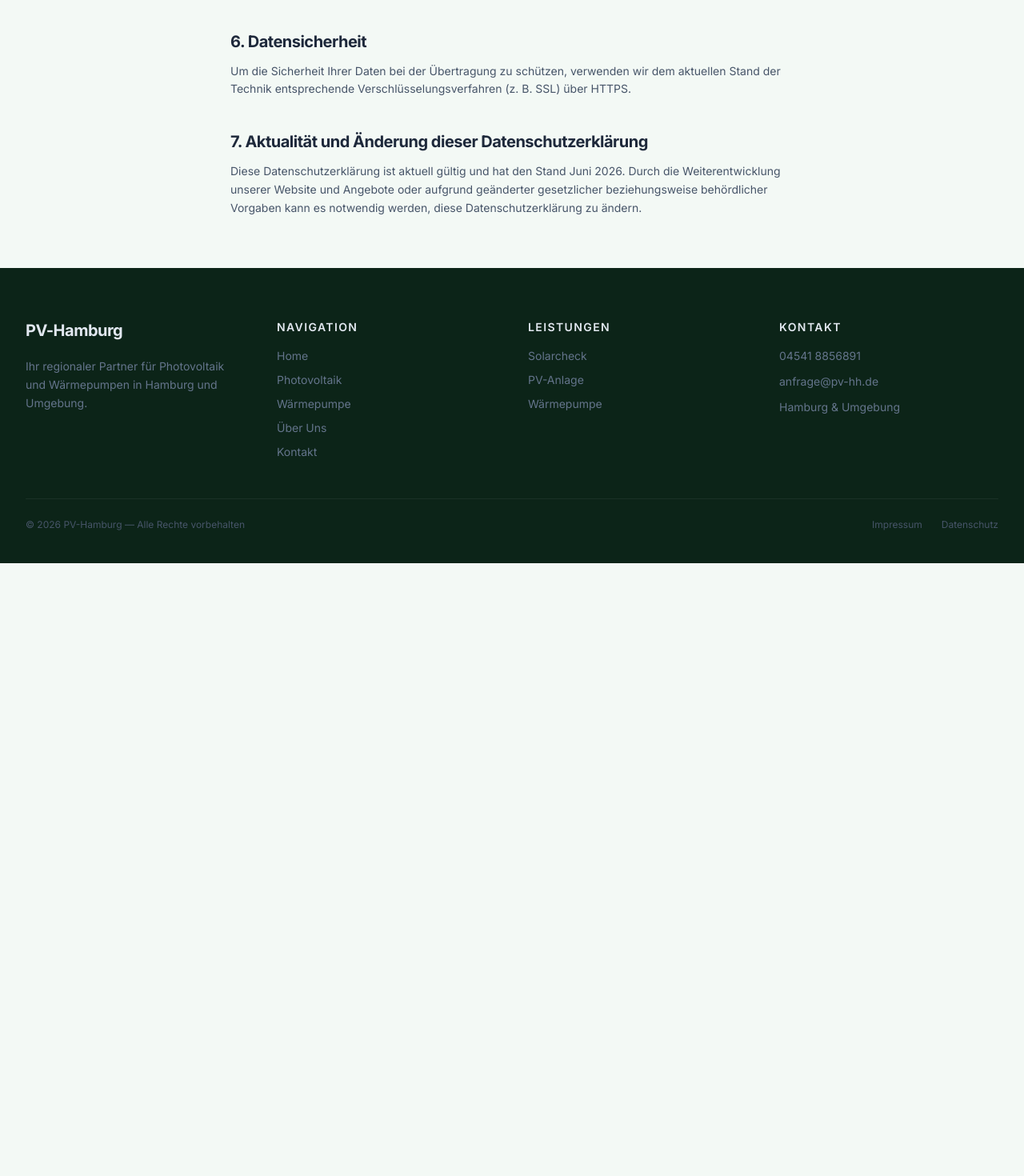
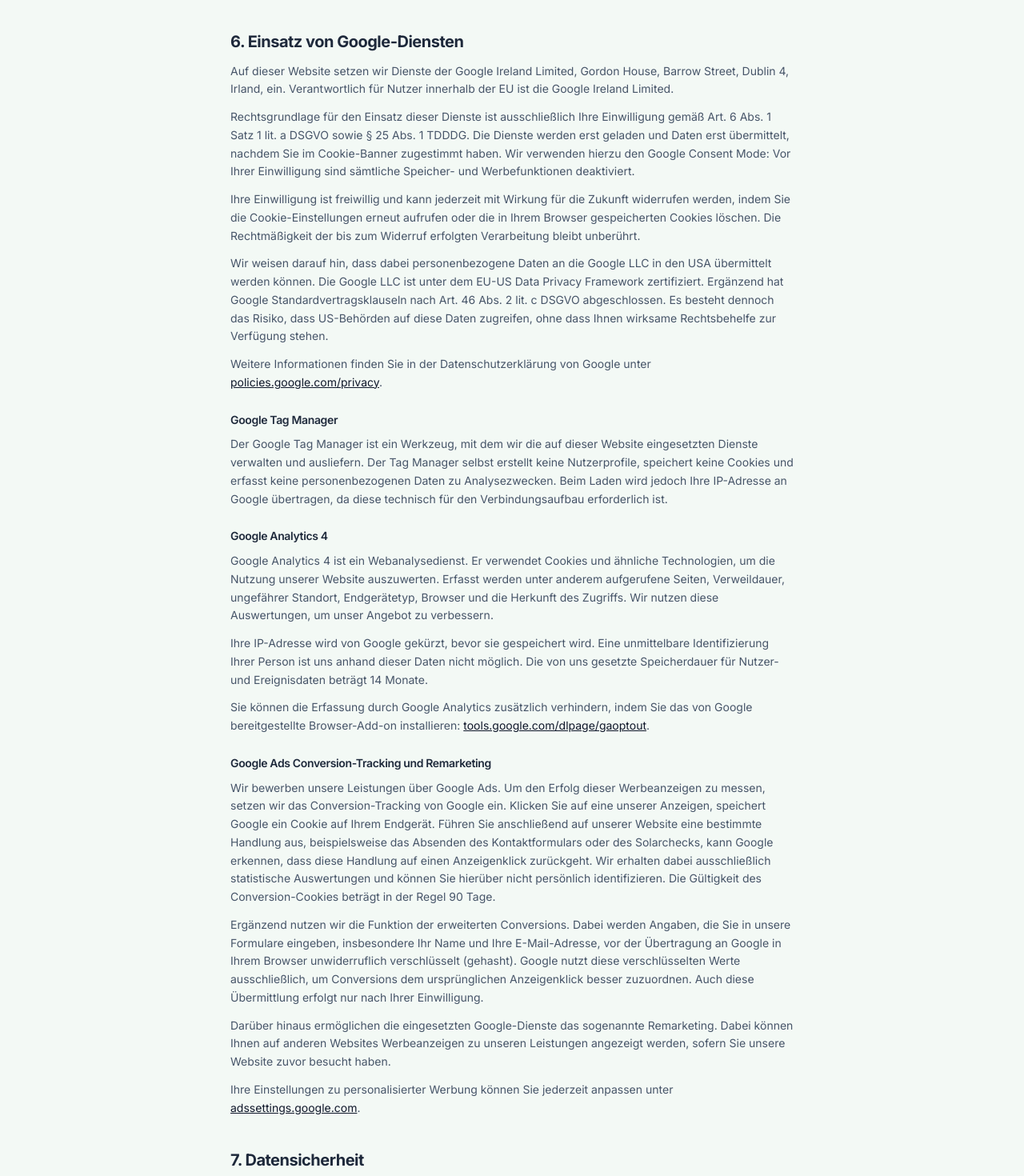
Before and after one commit to Louis-Benedict/awatt-redesign, a Next.js app: page /datenschutz in a window 1280 px wide. Shown: the part 1480-2950 px from the top of the page at 80% size. Before the commit the page ends 2184 px from the top, so only its background shows below. Built offline with nearby package versions, Linux system fonts and the light colour scheme.

Commit message:
Add files via upload

```diff
--- a/src/app/datenschutz/page.tsx
+++ b/src/app/datenschutz/page.tsx
@@ -100,7 +100,129 @@
         </section>
 
         <section>
-          <h2 className="text-xl font-bold text-slate-800 mb-3">6. Datensicherheit</h2>
+          <h2 className="text-xl font-bold text-slate-800 mb-3">6. Einsatz von Google-Diensten</h2>
+          <p>
+            Auf dieser Website setzen wir Dienste der Google Ireland Limited, Gordon House,
+            Barrow Street, Dublin 4, Irland, ein. Verantwortlich für Nutzer innerhalb der EU
+            ist die Google Ireland Limited.
+          </p>
+          <p className="mt-3">
+            Rechtsgrundlage für den Einsatz dieser Dienste ist ausschließlich Ihre
+            Einwilligung gemäß Art. 6 Abs. 1 Satz 1 lit. a DSGVO sowie
+            &sect; 25 Abs. 1 TDDDG. Die Dienste werden erst geladen und Daten erst
+            übermittelt, nachdem Sie im Cookie-Banner zugestimmt haben. Wir verwenden
+            hierzu den Google Consent Mode: Vor Ihrer Einwilligung sind sämtliche
+            Speicher- und Werbefunktionen deaktiviert.
+          </p>
+          <p className="mt-3">
+            Ihre Einwilligung ist freiwillig und kann jederzeit mit Wirkung für die
+            Zukunft widerrufen werden, indem Sie die Cookie-Einstellungen erneut aufrufen
+            oder die in Ihrem Browser gespeicherten Cookies löschen. Die Rechtmäßigkeit
+            der bis zum Widerruf erfolgten Verarbeitung bleibt unberührt.
+          </p>
+          <p className="mt-3">
+            Wir weisen darauf hin, dass dabei personenbezogene Daten an die Google LLC in
+            den USA übermittelt werden können. Die Google LLC ist unter dem
+            EU-US Data Privacy Framework zertifiziert. Ergänzend hat Google
+            Standardvertragsklauseln nach Art. 46 Abs. 2 lit. c DSGVO abgeschlossen. Es
+            besteht dennoch das Risiko, dass US-Behörden auf diese Daten zugreifen, ohne
+            dass Ihnen wirksame Rechtsbehelfe zur Verfügung stehen.
+          </p>
+          <p className="mt-3">
+            Weitere Informationen finden Sie in der Datenschutzerklärung von Google unter{' '}
+            <a
+              href="https://policies.google.com/privacy"
+              target="_blank"
+              rel="noopener noreferrer"
+              className="text-slate-900 underline"
+            >
+              policies.google.com/privacy
+            </a>
+            .
+          </p>
+
+          <h3 className="font-semibold text-slate-800 mb-2 mt-6">Google Tag Manager</h3>
+          <p>
+            Der Google Tag Manager ist ein Werkzeug, mit dem wir die auf dieser Website
+            eingesetzten Dienste verwalten und ausliefern. Der Tag Manager selbst erstellt
+            keine Nutzerprofile, speichert keine Cookies und erfasst keine
+            personenbezogenen Daten zu Analysezwecken. Beim Laden wird jedoch Ihre
+            IP-Adresse an Google übertragen, da diese technisch für den Verbindungsaufbau
+            erforderlich ist.
+          </p>
+
+          <h3 className="font-semibold text-slate-800 mb-2 mt-6">Google Analytics 4</h3>
+          <p>
+            Google Analytics 4 ist ein Webanalysedienst. Er verwendet Cookies und ähnliche
+            Technologien, um die Nutzung unserer Website auszuwerten. Erfasst werden unter
+            anderem aufgerufene Seiten, Verweildauer, ungefährer Standort, Endgerätetyp,
+            Browser und die Herkunft des Zugriffs. Wir nutzen diese Auswertungen, um unser
+            Angebot zu verbessern.
+          </p>
+          <p className="mt-3">
+            Ihre IP-Adresse wird von Google gekürzt, bevor sie gespeichert wird. Eine
+            unmittelbare Identifizierung Ihrer Person ist uns anhand dieser Daten nicht
+            möglich. Die von uns gesetzte Speicherdauer für Nutzer- und Ereignisdaten
+            beträgt 14 Monate.
+          </p>
+          <p className="mt-3">
+            Sie können die Erfassung durch Google Analytics zusätzlich verhindern, indem
+            Sie das von Google bereitgestellte Browser-Add-on installieren:{' '}
+            <a
+              href="https://tools.google.com/dlpage/gaoptout"
+              target="_blank"
+              rel="noopener noreferrer"
+              className="text-slate-900 underline"
+            >
+              tools.google.com/dlpage/gaoptout
+            </a>
+            .
+          </p>
+
+          <h3 className="font-semibold text-slate-800 mb-2 mt-6">
+            Google Ads Conversion-Tracking und Remarketing
+          </h3>
+          <p>
+            Wir bewerben unsere Leistungen über Google Ads. Um den Erfolg dieser
+            Werbeanzeigen zu messen, setzen wir das Conversion-Tracking von Google ein.
+            Klicken Sie auf eine unserer Anzeigen, speichert Google ein Cookie auf Ihrem
+            Endgerät. Führen Sie anschließend auf unserer Website eine bestimmte Handlung
+            aus, beispielsweise das Absenden des Kontaktformulars oder des Solarchecks,
+            kann Google erkennen, dass diese Handlung auf einen Anzeigenklick zurückgeht.
+            Wir erhalten dabei ausschließlich statistische Auswertungen und können Sie
+            hierüber nicht persönlich identifizieren. Die Gültigkeit des
+            Conversion-Cookies beträgt in der Regel 90 Tage.
+          </p>
+          <p className="mt-3">
+            Ergänzend nutzen wir die Funktion der erweiterten Conversions. Dabei werden
+            Angaben, die Sie in unsere Formulare eingeben, insbesondere Ihr Name und Ihre
+            E-Mail-Adresse, vor der Übertragung an Google in Ihrem Browser
+            unwiderruflich verschlüsselt (gehasht). Google nutzt diese verschlüsselten
+            Werte ausschließlich, um Conversions dem ursprünglichen Anzeigenklick besser
+            zuzuordnen. Auch diese Übermittlung erfolgt nur nach Ihrer Einwilligung.
+          </p>
+          <p className="mt-3">
+            Darüber hinaus ermöglichen die eingesetzten Google-Dienste das sogenannte
+            Remarketing. Dabei können Ihnen auf anderen Websites Werbeanzeigen zu unseren
+            Leistungen angezeigt werden, sofern Sie unsere Website zuvor besucht haben.
+          </p>
+          <p className="mt-3">
+            Ihre Einstellungen zu personalisierter Werbung können Sie jederzeit anpassen
+            unter{' '}
+            <a
+              href="https://adssettings.google.com"
+              target="_blank"
+              rel="noopener noreferrer"
+              className="text-slate-900 underline"
+            >
+              adssettings.google.com
+            </a>
+            .
+          </p>
+        </section>
+
+        <section>
+          <h2 className="text-xl font-bold text-slate-800 mb-3">7. Datensicherheit</h2>
           <p>
             Um die Sicherheit Ihrer Daten bei der Übertragung zu schützen,
             verwenden wir dem aktuellen Stand der Technik entsprechende
@@ -109,9 +231,9 @@
         </section>
 
         <section>
-          <h2 className="text-xl font-bold text-slate-800 mb-3">7. Aktualität und Änderung dieser Datenschutzerklärung</h2>
+          <h2 className="text-xl font-bold text-slate-800 mb-3">8. Aktualität und Änderung dieser Datenschutzerklärung</h2>
           <p>
-            Diese Datenschutzerklärung ist aktuell gültig und hat den Stand Juni 2026.
+            Diese Datenschutzerklärung ist aktuell gültig und hat den Stand Juli 2026.
             Durch die Weiterentwicklung unserer Website und Angebote oder aufgrund
             geänderter gesetzlicher beziehungsweise behördlicher Vorgaben kann es
             notwendig werden, diese Datenschutzerklärung zu ändern.
```
